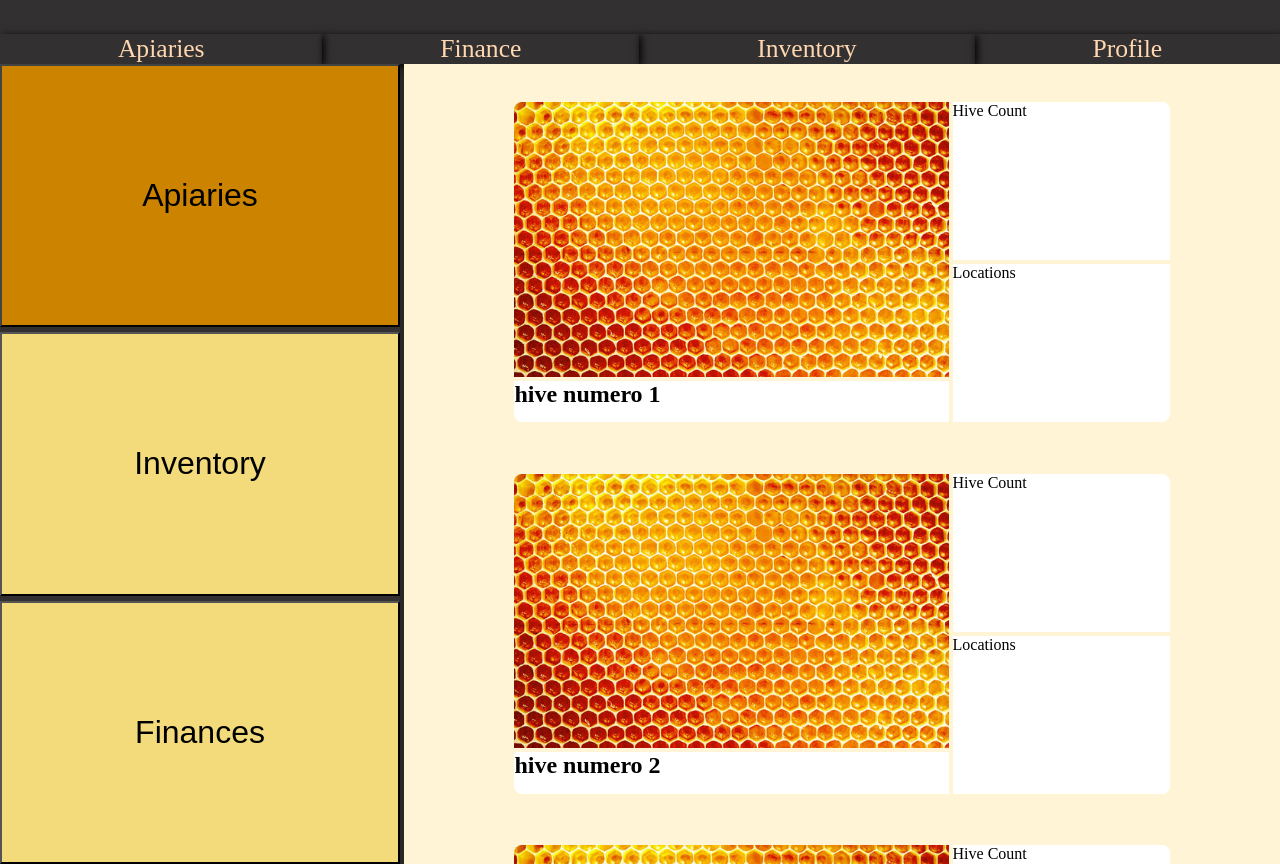
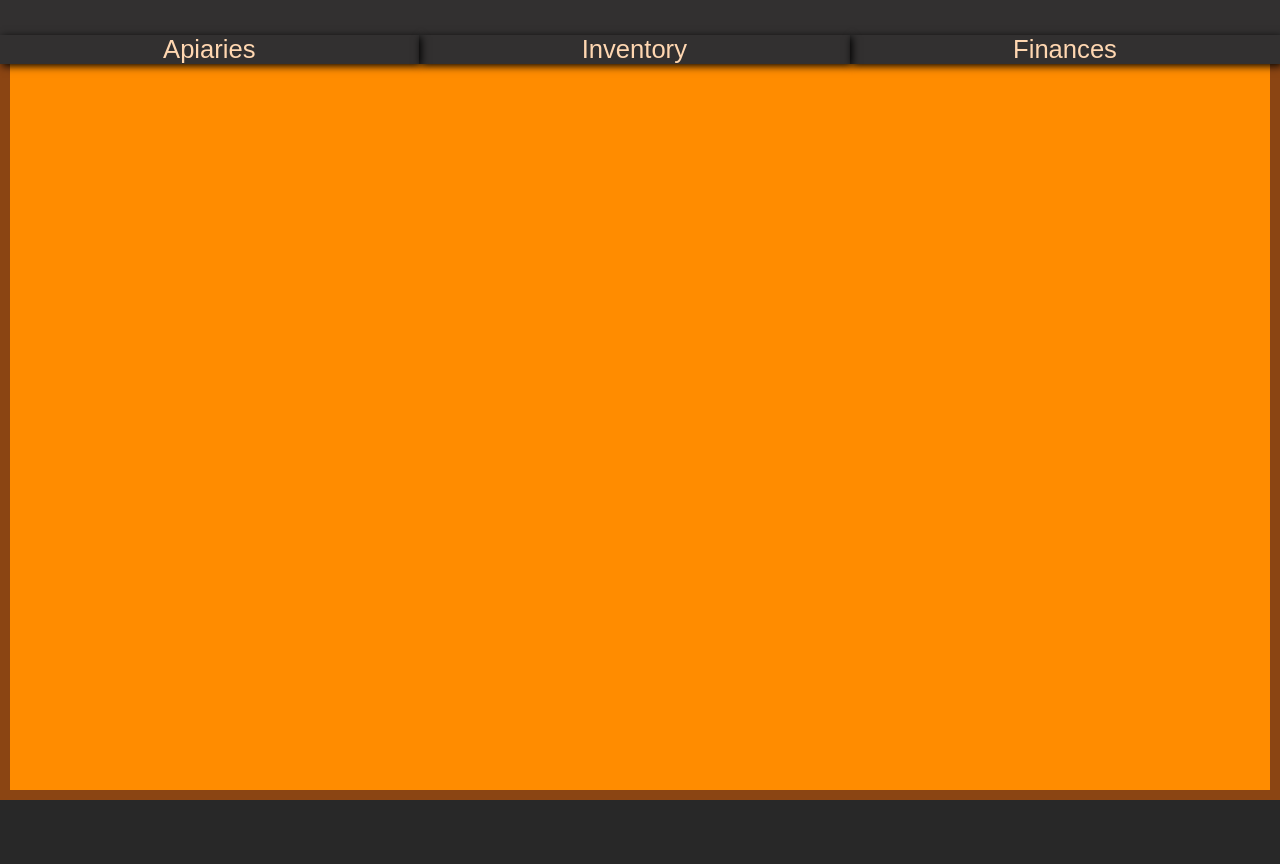
Before and after one commit to adryum/honeyBee, a Vue app: page / in a window 1280 px wide. Both pictures are taken after a click on the button "Apiaries". After the commit the page ends 800 px from the top, so only its background shows below. Built offline with nearby package versions, Linux system fonts and the light colour scheme.

Commit message:
implemented component change on click

```diff
--- a/src/ui/components/HiveLayer.vue
+++ b/src/ui/components/HiveLayer.vue
@@ -1,22 +1,71 @@
 <script setup>
-
+defineProps({
+  selected : Boolean
+})
 </script>
 
 <template>
-<div class="layer-container">
+  <transition name="bounce">
+    <div v-if="selected" class="layer-container">
 
-</div>
+    </div>
+  </transition>
 </template>
 
 <style scoped>
+.bounce-enter-active {
+  transition: .3s ease-in-out;
+  animation: bounce-in .2s;
+}
+.bounce-leave-active {
+  animation: close .05s ;
+}
+@keyframes bounce-in {
+  0% {
+    transform: translateY(-100%);
+  }
+  30% {
+    transform: translateY(0);
+  }
+  40% {
+    transform: translateY(-15%);
+  }
+  100% {
+    transform: translateY(0);
+  }
+}
+@keyframes close {
+  from {
+
+  }
+  to {
+    transform: translateY(-100%);
+  }
+}
 .layer-container {
   position: relative;
-  background: darkorange;
+  padding: 0 10px 10px;
+  margin-top: 5vw;
+  width: 100%;
+  display: flex;
+  align-items: flex-start;
+  justify-content: center;
+  z-index: -1;
+}
+.layer-container::before {
+  content: '';
+  position: absolute; /* new stacking context */
+  z-index: -1;
+  background: saddlebrown;
+  width: 100%;
+  height: 100%;
 }
 .layer-container::after {
   content: '';
   position: absolute; /* new stacking context */
   z-index: -1;
-  background: saddlebrown;
+  background: darkorange;
+  width: calc(100% - 20px);
+  height: calc(100% - 10px);
 }
 </style>
--- a/src/ui/components/HomeHeader.vue
+++ b/src/ui/components/HomeHeader.vue
@@ -1,18 +1,44 @@
 <script setup>
 
+import {DeskView} from "@/main.js";
+
+const emits = defineEmits(['onClick'])
+function choseView(view) {
+  emits('onClick', view)
+}
+
+const viewChoices = [
+  {
+    "text": "Apiaries",
+    "view": DeskView.Apiaries,
+  },
+  {
+    "text": "Inventory",
+    "view": DeskView.Inventory,
+  },
+  {
+    "text": "Finances",
+    "view": DeskView.Finances,
+  },
+]
 </script>
 
 <template>
 <div class="header-container">
-  <RouterLink class="choice" to="apiaries">Apiaries</RouterLink>
-  <RouterLink class="choice selected" to="finance">Finance</RouterLink>
-  <RouterLink class="choice" to="inventory">Inventory</RouterLink>
-  <RouterLink class="choice" to="profile">Profile</RouterLink>
+  <button v-for="(view, i) in viewChoices" :key="i"
+              @click="choseView(view.view)"
+              :class="{'selected': (currentView === view.view)}"
+              class="choice"
+  >
+    {{ view.text }}
+  </button>
+
 </div>
 </template>
 
 <style scoped>
 .header-container {
+  position: absolute;
   display: flex;
   justify-content: space-evenly;
   align-items: flex-end;
@@ -30,8 +56,16 @@
   color: #ffd7b1;
   text-decoration: none;
   box-shadow: black 2px 2px 8px 0;
+
+  /* removes default styling */
+  padding: 0;
+  border: none;
+  background: none;
 }
 .choice:hover {
   box-shadow: black 2px 2px 8px 0 inset;
 }
+.selected {
+  box-shadow: black 2px 2px 8px 0 inset;
+}
 </style>
--- a/src/ui/views/TrueHomeView.vue
+++ b/src/ui/views/TrueHomeView.vue
@@ -3,100 +3,53 @@
 
 import {ref} from "vue";
 import {DeskView} from "@/main.js";
-import ItemCard from "@/ui/components/cards/ItemCard.vue";
-import HiveCard from "@/ui/components/cards/HiveCard.vue";
-import ApiaryCard from "@/ui/components/cards/ApiaryCard.vue";
 import HomeHeader from "@/ui/components/HomeHeader.vue";
+import HiveLayer from "@/ui/components/HiveLayer.vue";
+let isHiveLayerSelected = ref(false)
+let currentView = ref(DeskView.Home)
 
-let currentView = ref(DeskView.Home)
-function setView(view) {
-  (currentView.value === view) ? currentView.value = DeskView.Home : currentView.value = view
-  console.log('current view: ' + currentView.value)
+function isSelected(value) {
+  isHiveLayerSelected.value = value
 }
 
-const viewChoices = [
-  {
-    "text": "Apiaries",
-    "view": DeskView.Apiaries
-  },
-  {
-    "text": "Inventory",
-    "view": DeskView.Inventory
-  },
-  {
-    "text": "Finances",
-    "view": DeskView.Finances
-  },
-]
+function setDrawerView(view) {
+  isSelected(false)
+
+  if (currentView.value === view) {
+    currentView.value = DeskView.Home
+  } else {
+    setTimeout(() => isSelected(true), 100);
+    currentView.value = view
+  }
+}
+
 </script>
 
 <template>
-  <HomeHeader/>
+  <HomeHeader @onClick="(componentDrawer) => setDrawerView(componentDrawer)"/>
   <main>
-    <div class="view-choice">
-      <button v-for="(view, i) in viewChoices" :key="i"
-        @click="setView(view.view)" :class="{'selected-button': (currentView === view.view)}" class="button">{{ view.text }}
-      </button>
-    </div>
-    <hr class="hr-vertical">
-    <div class="desk">
-      <div v-if="currentView === DeskView.Apiaries" class="spaced-evenly-container scroll-y">
-        <ApiaryCard v-for="i in 10" :key="i" :name="'hive numero ' + i"/>
-      </div>
-      <div v-if="currentView === DeskView.Inventory" class="spaced-evenly-container scroll-y">
-        <ItemCard v-for="i in 10" :key="i"/>
-      </div>
-      <div v-if="currentView === DeskView.Finances" class="spaced-evenly-container scroll-y">
-        <ItemCard v-for="i in 10" :key="i"/>
-      </div>
-    </div>
+    <HiveLayer :selected="isHiveLayerSelected">
+
+    </HiveLayer>
+<!--    <div class="desk">-->
+<!--      <div v-if="currentView === DeskView.Apiaries" class="spaced-evenly-container scroll-y">-->
+<!--        <ApiaryCard v-for="i in 10" :key="i" :name="'hive numero ' + i"/>-->
+<!--      </div>-->
+<!--      <div v-if="currentView === DeskView.Inventory" class="spaced-evenly-container scroll-y">-->
+<!--        <ItemCard v-for="i in 10" :key="i"/>-->
+<!--      </div>-->
+<!--      <div v-if="currentView === DeskView.Finances" class="spaced-evenly-container scroll-y">-->
+<!--        <ItemCard v-for="i in 10" :key="i"/>-->
+<!--      </div>-->
+<!--    </div>-->
   </main>
 </template>
 
 <style scoped>
-.header {
-  display: flex;
-  gap: 20px;
-  height: 100px;
-  background: gold;
-}
-header > * {
-  flex: 1;
-  display: flex;
-  align-items: center;
-  justify-content: center;
-  font-size: 2rem;
-}
 main {
   display: flex;
   flex-direction: row;
   height: 100vh;
-}
-.view-choice {
-  display: flex;
-  flex-direction: column;
-  gap: 5px;
-  width: 400px;
-  height: 100%;
-  background: #323030;
-}
-.button {
-  display: flex;
-  align-items: center;
-  justify-content: center;
-
-  font-size: 2rem;
-
-  width: 100%;
-  flex: 1;
-  background: #f3db7c;
-}
-.selected-button {
-  background: orange;
-  filter: brightness(80%);
-}
-.button:hover {
-  filter: brightness(80%);
 }
 .desk {
   display: flex;
```
Also changed, not shown: project_ideas/homeview.png (added).
